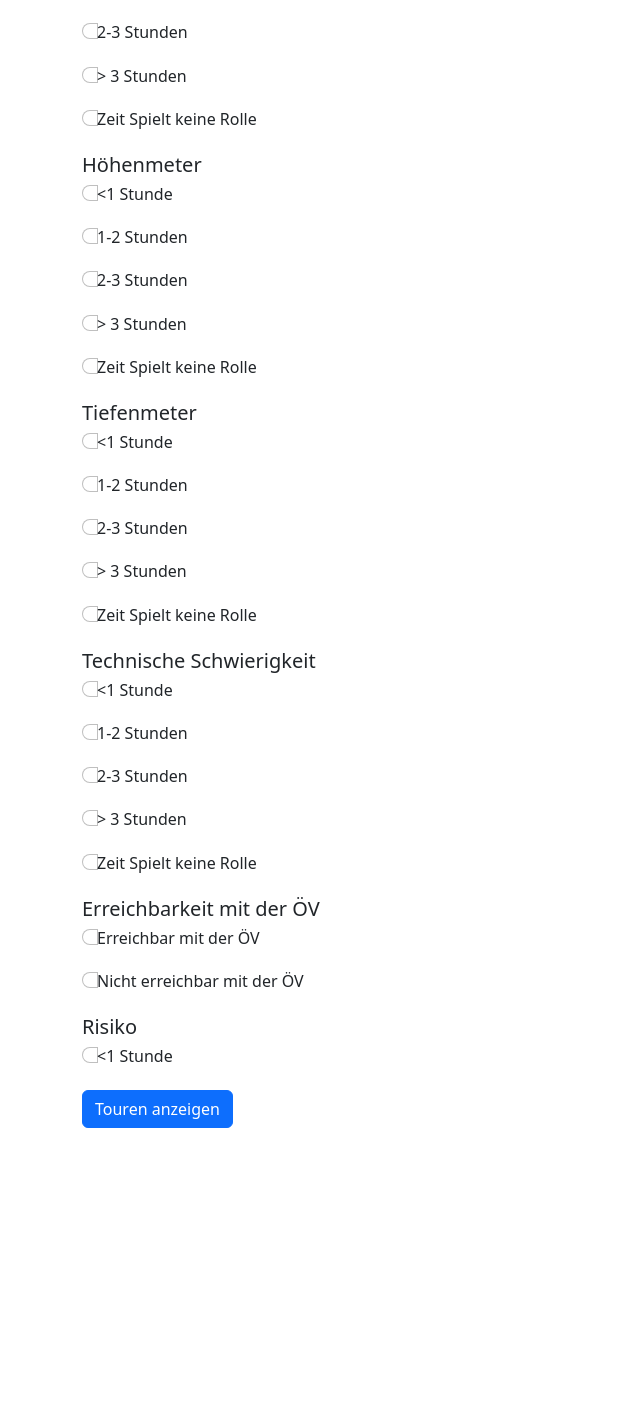
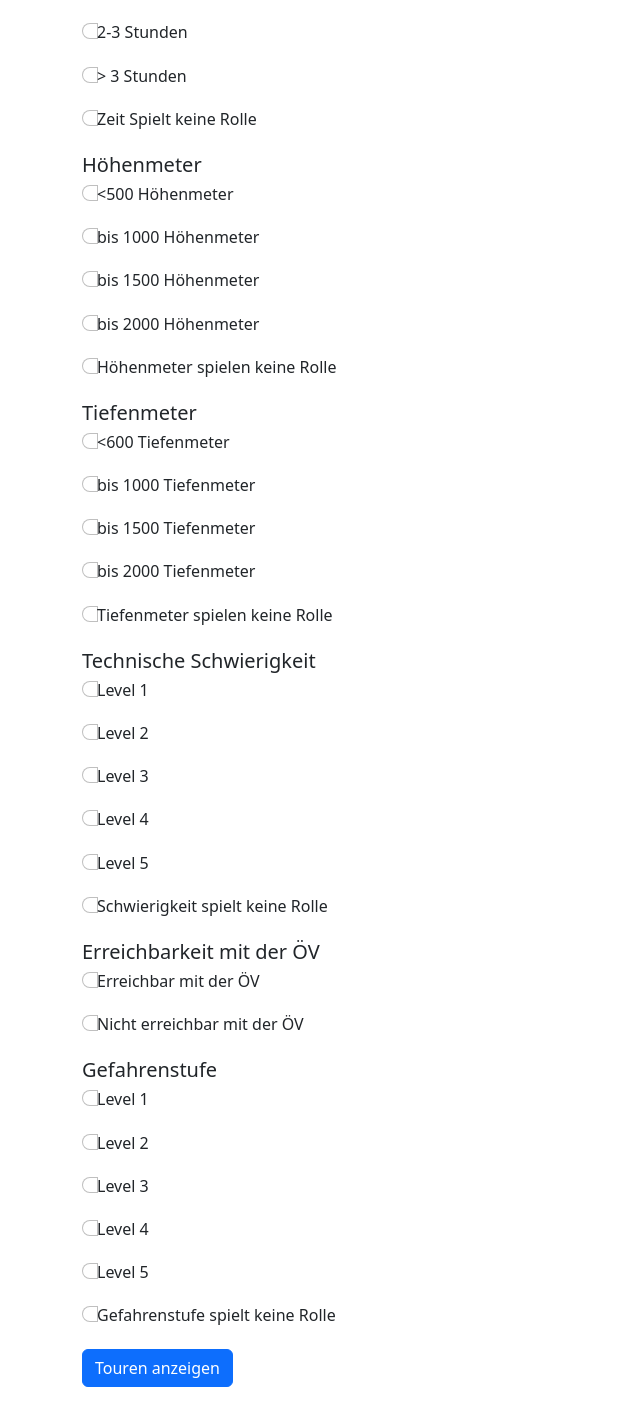
Before and after one commit to milivanili300/Tourenplaner, a Flask app: page / in a window 1280 px wide. Shown: the part 224-1627 px from the top of the page, without its empty margins (0-640 px from the left). Before the commit the page ends 1352 px from the top, so only its background shows below. Run offline with Flask 2, Linux system fonts and the light colour scheme; some libraries are stand-ins or nearby versions.

Commit message:
9. Commit 06.01.22

```diff
--- a/Tourenplaner/templates/kategorisierung.html
+++ b/Tourenplaner/templates/kategorisierung.html
@@ -23,7 +23,7 @@
              <h6>  > 3 Stunden </h6>
         </div>
         <div class="input-group mb-3">
-             <input name="e" id="e" class="form-check-input mt-0" type="radio" value="" aria-label="Checkbox for following text">
+             <input name="dauer" id="e" class="form-check-input mt-0" type="radio" value="" aria-label="Checkbox for following text">
              <h6>  Zeit Spielt keine Rolle </h6>
         </div>
 
@@ -31,94 +31,118 @@
 <!-- Höhenmeter -->
          <h5> Höhenmeter </h5>
        <div class="input-group mb-3">
-             <input name="f" id="f" class="form-check-input mt-0" type="radio" value="" aria-label="Checkbox for following text">
-             <h6>  <1 Stunde </h6>
+             <input name="höhenmeter" id="f" class="form-check-input mt-0" type="radio" value="500" aria-label="Checkbox for following text">
+             <h6>  <500 Höhenmeter </h6>
         </div>
         <div class="input-group mb-3">
-             <input name="g" id="g" class="form-check-input mt-0" type="radio" value="" aria-label="Checkbox for following text">
-             <h6> 1-2 Stunden </h6>
+             <input name="höhenmeter" id="g" class="form-check-input mt-0" type="radio" value="1000" aria-label="Checkbox for following text">
+             <h6> bis 1000 Höhenmeter </h6>
         </div>
         <div class="input-group mb-3">
-             <input name="h" id="h" class="form-check-input mt-0" type="radio" value="" aria-label="Checkbox for following text">
-             <h6>  2-3 Stunden </h6>
+             <input name="höhenmeter" id="h" class="form-check-input mt-0" type="radio" value="1500" aria-label="Checkbox for following text">
+             <h6> bis 1500 Höhenmeter </h6>
         </div>
         <div class="input-group mb-3">
-             <input name="i" id="i" class="form-check-input mt-0" type="radio" value="" aria-label="Checkbox for following text">
-             <h6>  > 3 Stunden </h6>
+             <input name="höhenmeter" id="i" class="form-check-input mt-0" type="radio" value="2000" aria-label="Checkbox for following text">
+             <h6> bis 2000 Höhenmeter </h6>
         </div>
         <div class="input-group mb-3">
-             <input name="j" id="j"  class="form-check-input mt-0" type="radio" value="" aria-label="Checkbox for following text">
-             <h6>  Zeit Spielt keine Rolle </h6>
+             <input name="höhenmeter" id="j"  class="form-check-input mt-0" type="radio" value="" aria-label="Checkbox for following text">
+             <h6>  Höhenmeter spielen keine Rolle </h6>
         </div>
 
 <!-- Tiefenmeter -->
          <h5> Tiefenmeter </h5>
        <div class="input-group mb-3">
-             <input name="k" id="k" class="form-check-input mt-0" type="radio" value="" aria-label="Checkbox for following text">
-             <h6>  <1 Stunde </h6>
+             <input name="tiefenmeter" id="k" class="form-check-input mt-0" type="radio" value="600" aria-label="Checkbox for following text">
+             <h6>  <600 Tiefenmeter </h6>
         </div>
         <div class="input-group mb-3">
-             <input name="l" id="l" class="form-check-input mt-0" type="radio" value="" aria-label="Checkbox for following text">
-             <h6> 1-2 Stunden </h6>
+             <input name="tiefenmeter" id="l" class="form-check-input mt-0" type="radio" value="1000" aria-label="Checkbox for following text">
+             <h6> bis 1000 Tiefenmeter </h6>
         </div>
         <div class="input-group mb-3">
-             <input name="m" id="m" class="form-check-input mt-0" type="radio" value="" aria-label="Checkbox for following text">
-             <h6>  2-3 Stunden </h6>
+             <input name="tiefenmeter" id="m" class="form-check-input mt-0" type="radio" value="1500" aria-label="Checkbox for following text">
+             <h6>  bis 1500 Tiefenmeter </h6>
         </div>
         <div class="input-group mb-3">
-             <input name="n" id="n" class="form-check-input mt-0" type="radio" value="" aria-label="Checkbox for following text">
-             <h6>  > 3 Stunden </h6>
+             <input name="tiefenmeter" id="n" class="form-check-input mt-0" type="radio" value="2000" aria-label="Checkbox for following text">
+             <h6>  bis 2000 Tiefenmeter </h6>
         </div>
         <div class="input-group mb-3">
-             <input name="o" id="o" class="form-check-input mt-0" type="radio" value="" aria-label="Checkbox for following text">
-             <h6>  Zeit Spielt keine Rolle </h6>
+             <input name="tiefenmeter" id="o" class="form-check-input mt-0" type="radio" value="" aria-label="Checkbox for following text">
+             <h6> Tiefenmeter spielen keine Rolle  </h6>
         </div>
 
 <!-- Technische Schwierigkeit -->
          <h5> Technische Schwierigkeit</h5>
        <div class="input-group mb-3">
-             <input name="p" id="p" class="form-check-input mt-0" type="radio" value="" aria-label="Checkbox for following text">
-             <h6>  <1 Stunde </h6>
+             <input name="Schwierigkeit" id="p" class="form-check-input mt-0" type="radio" value="0" aria-label="Checkbox for following text">
+             <h6> Level 1 </h6>
         </div>
         <div class="input-group mb-3">
-             <input name="q" id="q" class="form-check-input mt-0" type="radio" value="" aria-label="Checkbox for following text">
-             <h6> 1-2 Stunden </h6>
+             <input name="Schwierigkeit" id="q" class="form-check-input mt-0" type="radio" value="1" aria-label="Checkbox for following text">
+             <h6> Level 2 </h6>
         </div>
         <div class="input-group mb-3">
-             <input name="r" id="r" class="form-check-input mt-0" type="radio" value="" aria-label="Checkbox for following text">
-             <h6>  2-3 Stunden </h6>
+             <input name="Schwierigkeit" id="r" class="form-check-input mt-0" type="radio" value="2" aria-label="Checkbox for following text">
+             <h6> Level 3 </h6>
         </div>
         <div class="input-group mb-3">
-             <input name="s" id="s" class="form-check-input mt-0" type="radio" value="" aria-label="Checkbox for following text">
-             <h6>  > 3 Stunden </h6>
+             <input name="Schwierigkeit" id="s" class="form-check-input mt-0" type="radio" value="3" aria-label="Checkbox for following text">
+             <h6>  Level 4  </h6>
         </div>
         <div class="input-group mb-3">
-             <input name="t" id="t" class="form-check-input mt-0" type="radio" value="" aria-label="Checkbox for following text">
-             <h6>  Zeit Spielt keine Rolle </h6>
+             <input name="Schwierigkeit" id="t" class="form-check-input mt-0" type="radio" value="4" aria-label="Checkbox for following text">
+             <h6>  Level 5 </h6>
         </div>
-
+        <div class="input-group mb-3">
+             <input name="Schwierigkeit" id="tt" class="form-check-input mt-0" type="radio" value="" aria-label="Checkbox for following text">
+             <h6>  Schwierigkeit spielt keine Rolle  </h6>
+        </div>
 <!-- Erreichbarkeit mit ÖV -->
          <h5> Erreichbarkeit mit der ÖV</h5>
        <div class="input-group mb-3">
-             <input name="u" id="u" class="form-check-input mt-0" type="radio" value="" aria-label="Checkbox for following text">
+             <input name="Erreichbarkeit mit ÖV" id="u" class="form-check-input mt-0" type="radio" value="1" aria-label="Checkbox for following text">
              <h6>  Erreichbar mit der ÖV </h6>
         </div>
         <div class="input-group mb-3">
-             <input name="v" id="v" class="form-check-input mt-0" type="radio" value="" aria-label="Checkbox for following text">
+             <input name="Erreichbarkeit mit ÖV" id="v" class="form-check-input mt-0" type="radio" value="" aria-label="Checkbox for following text">
              <h6> Nicht erreichbar mit der ÖV </h6>
         </div>
 
 
-<!-- Risiko -->
+<!-- Gefahrenstufe -->
 
-        <h5> Risiko</h5>
+        <h5> Gefahrenstufe</h5>
 
        <div class="input-group mb-3">
-             <input class="form-check-input mt-0" type="radio" value="risiko" >
-             <h6>  <1 Stunde </h6>
+             <input name ="Gefahrenstufe" id ="w" class="form-check-input mt-0" type="radio" value="0" >
+             <h6>  Level 1 </h6>
+       </div>
+
+        <div class="input-group mb-3">
+             <input name ="Gefahrenstufe" id ="ww" class="form-check-input mt-0" type="radio" value="1" >
+             <h6>  Level 2 </h6>
         </div>
 
+        <div class="input-group mb-3">
+             <input name ="Gefahrenstufe" id ="www" class="form-check-input mt-0" type="radio" value="2" >
+             <h6> Level 3 </h6>
+        </div>
 
+        <div class="input-group mb-3">
+             <input name ="Gefahrenstufe" id ="wwww" class="form-check-input mt-0" type="radio" value="3" >
+             <h6> Level 4 </h6>
+        </div>
+        <div class="input-group mb-3">
+             <input name ="Gefahrenstufe" id ="wwx" class="form-check-input mt-0" type="radio" value="4" >
+             <h6> Level 5 </h6>
+        </div>
+        <div class="input-group mb-3">
+             <input name ="Gefahrenstufe" id ="wwxx" class="form-check-input mt-0" type="radio" value="" >
+             <h6> Gefahrenstufe spielt keine Rolle </h6>
+        </div>
 <!-- Button 'Touren anzeigen' -->
 
         <div>
```
